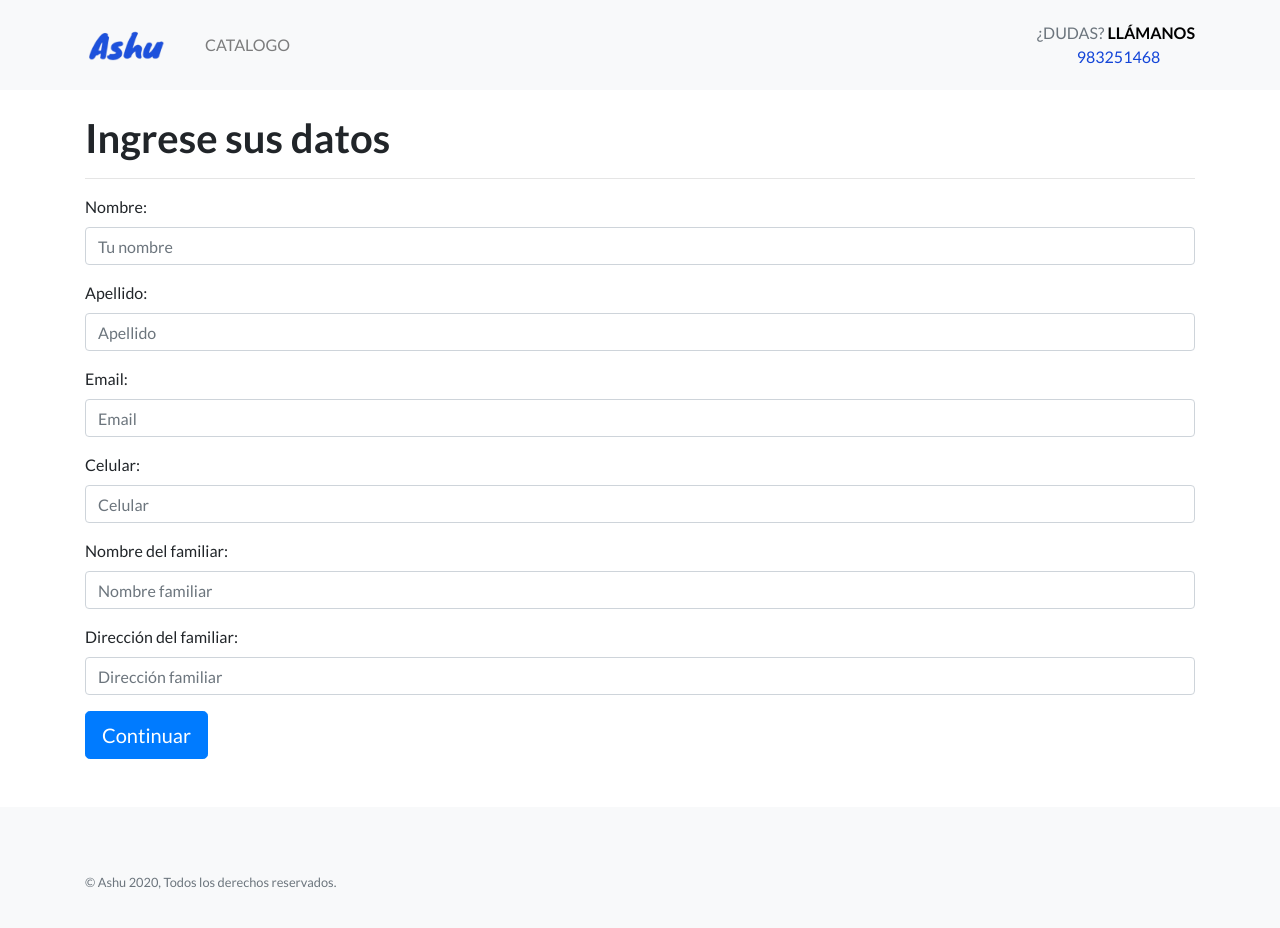
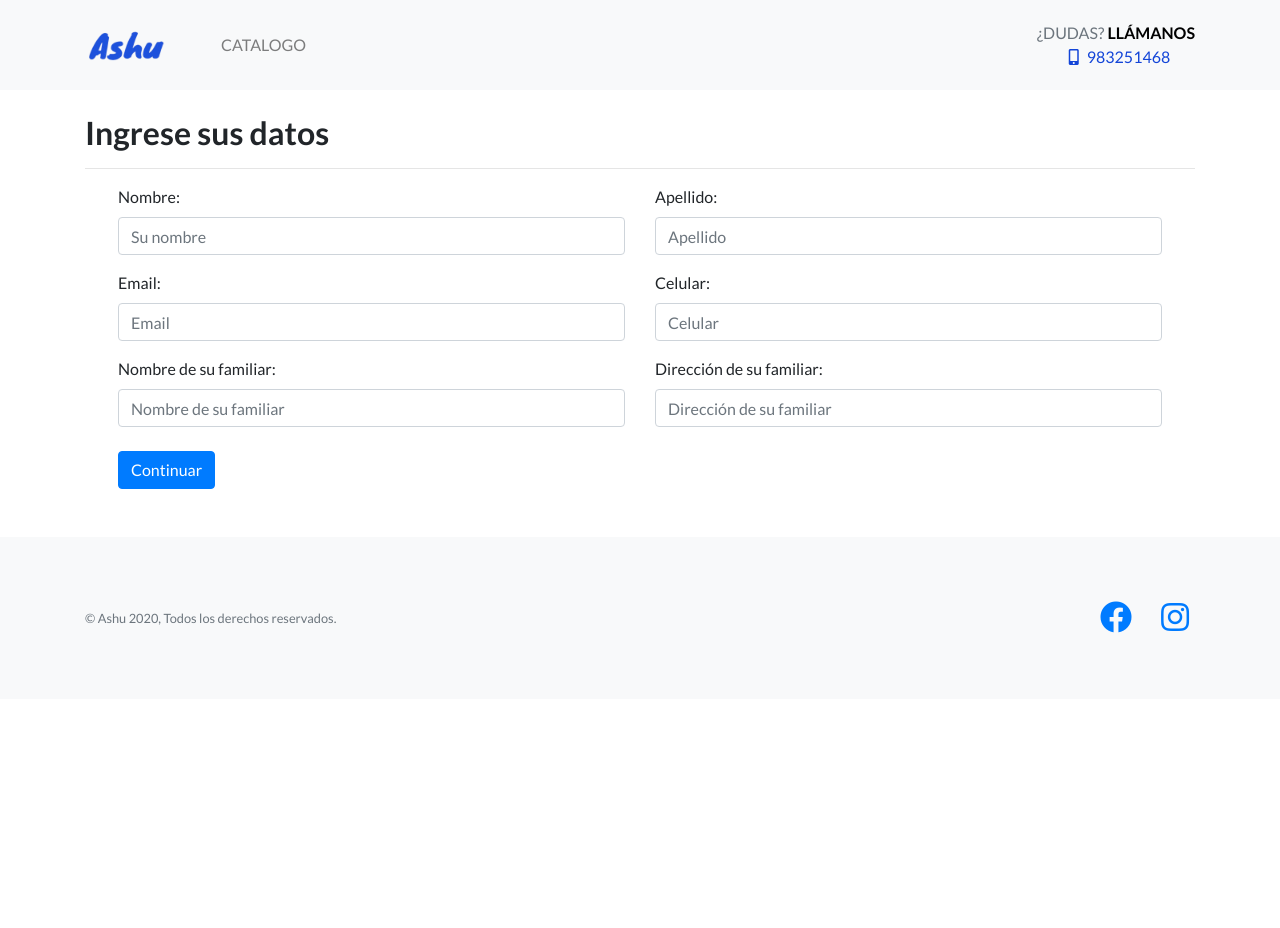
Before and after one commit to bklobertanz/bklobertanz.github.io, a website: page index.html in a window 1280 px wide. After the commit the page ends 800 px from the top, so only its background shows below. Drawn offline with Linux system fonts and the light colour scheme.

Commit message:
Formulario repsonsive.

```diff
--- a/index.html
+++ b/index.html
@@ -2,8 +2,16 @@
 <head>
     <title>Ashu - Cuidados personalizados y a domicilio para el adulto mayor.</title>
     <meta charset="utf-8">
+    <meta name="viewport" content="width=device-width, initial-scale=1, shrink-to-fit=no">
+    <meta name="keywords" content="Salud,Domicilio,Adulto Mayor,Cuidados,Online,Arica">
+    <meta name="description" content="Te asistimos con los cuidados que un adulto mayor necesita. Podrás seleccionar al cuidador ideal, según tus criterios y luego, asistirá a donde lo necesites.">
+    <meta name="author" content="Barís Klobertanz">
+
     <link href="vendor/bootstrap/css/bootstrap.min.css" rel="stylesheet">
+    <link href="vendor/fontawesome-free/css/all.min.css" rel="stylesheet">
+    <link href="vendor/simple-line-icons/css/simple-line-icons.css" rel="stylesheet" type="text/css">
     <link href="https://fonts.googleapis.com/css?family=Lato:300,400,700,300italic,400italic,700italic" rel="stylesheet" type="text/css">
+
     <link href="static/css/index.css" rel="stylesheet">
     <link href="static/css/form.css" rel="stylesheet">
 </head>
@@ -16,14 +24,14 @@
           <button class="navbar-toggler navbar-toggler-right font-weight-bold bg-primary text-white rounded" type="button" data-toggle="collapse" data-target="#navbarResponsive" aria-controls="navbarResponsive" aria-expanded="false" aria-label="Toggle navigation">
             <i class="fas fa-bars"></i>
           </button>
-          <ul class="navbar-nav">
-            <li class="nav-item">
-              <a class="nav-link" href="catalogo.html">catalogo</a>
-            </li>
-          </ul>
+
           <div class="collapse navbar-collapse ml-5 text-uppercase" id="navbarResponsive">
+            <ul class="navbar-nav">
+              <li class="nav-item">
+                <a class="nav-link" href="catalogo.html">catalogo</a>
+              </li>
+            </ul>
             <div id="navbar-buttons" class="ml-auto">
-
               <span class="text-muted">¿Dudas? <strong style="color:black"> Llámanos</strong></span>
               <br>
               <span class="text-center m-0"><i class="fa fa-mobile-alt mr-2"></i>983251468</span>
@@ -33,39 +41,40 @@
       </nav>
     <header>
         <div class="container mt-4 mb-2">
-            <h1>Ingrese sus datos</h1>
+            <h2>Ingrese sus datos</h2>
             <hr>
         </div>
-
     </header>
     <section>
-        <div class="container mt-2 mb-5">
-            <form>
-                <div class="form-group">
+        <div class="container pl-md-5 pr-md-5 mt-2 mb-5">
+            <form class="row">
+                <div class="col-md-6 form-group">
                     <label for="nombre">Nombre:</label>
-                    <input class="form-control" name="nombre"type="text" placeholder="Tu nombre">
+                    <input class="form-control" name="nombre"type="text" placeholder="Su nombre">
                 </div>
-                <div class="form-group">
+                <div class="col-md-6 form-group">
                     <label for="nombre">Apellido:</label>
                     <input class="form-control" name="apellido" type="text" placeholder="Apellido">
                 </div>
-                <div class="form-group">
+                <div class="col-md-6 form-group">
                     <label for="email">Email:</label>
                     <input class="form-control" name="email"type="email" placeholder="Email">
                 </div>
-                <div class="form-group">
+                <div class="col-md-6 form-group">
                     <label for="celular">Celular:</label>
                     <input class="form-control" name="celular"type="number" placeholder="Celular">
                 </div>
-                <div class="form-group">
-                    <label for="nomFamiliar">Nombre del familiar:</label>
-                    <input class="form-control" name="nomFamiliar"type="text" placeholder="Nombre familiar">
+                <div class="col-md-6 form-group">
+                    <label for="nomFamiliar">Nombre de su familiar:</label>
+                    <input class="form-control" name="nomFamiliar"type="text" placeholder="Nombre de su familiar">
                 </div>
-                <div class="form-group">
-                  <label for="dirFamiliar">Dirección del familiar:</label>
-                  <input class="form-control" name="dirFamiliar"type="text" placeholder="Dirección familiar">
-              </div>
-                <button class="btn btn-lg btn-primary" type="submit">Continuar</button>
+                <div class="col-md-6 form-group">
+                  <label for="dirFamiliar">Dirección de su familiar:</label>
+                  <input class="form-control" name="dirFamiliar"type="text" placeholder="Dirección de su familiar">
+                </div>
+                <div class="col mt-2">
+                  <button class="btn-block btn btn-primary" type="submit">Continuar</button>
+                </div>
             </form>
         </div>
     </section>
@@ -78,7 +87,7 @@
             <div class="col-lg-6 h-100 text-center text-lg-right my-auto">
               <ul class="list-inline mb-0">
                 <li class="list-inline-item mr-3">
-                  <a href="https://www.facebook.com/EtarioChile/" target="_blank">
+                  <a href="https://www.facebook.com/AshuChile.cl/" target="_blank">
                     <i class="fab fa-facebook fa-2x fa-fw"></i>
                   </a>
                 </li>
--- a/static/css/form.css
+++ b/static/css/form.css
@@ -1,3 +1,9 @@
 body{
     background: #fff;
 }
+@media (min-width: 768px){
+
+    .btn-block{
+        width:auto;
+    }
+}
--- a/static/css/index.css
+++ b/static/css/index.css
@@ -76,9 +76,6 @@ footer.footer {
 
   width: 12.5rem;
 }
-.nav-item{
-  margin-left: 2rem;
-}
 .nav-link{
   text-transform: uppercase;
 }
```
Also changed, not shown: catalogo.html (+1 -1 lines).
